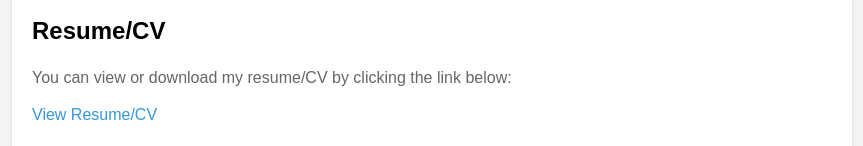
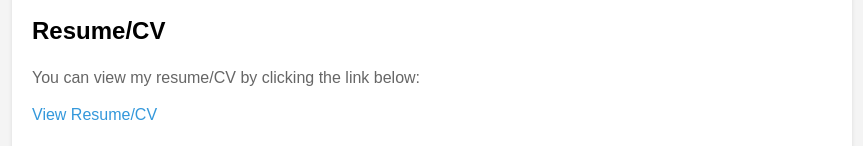
Before and after one commit to isingh268/isingh268.github.io, a plain HTML site: page index.html in a window 1280 px wide. Shown: the part 349-495 px from the top of the page, without its empty margins (208-1071 px from the left). Drawn offline with Linux system fonts and the light colour scheme.

Commit message:
Update index.html

```diff
--- a/index.html
+++ b/index.html
@@ -74,7 +74,7 @@
 
         <section class="resume section">
             <h2>Resume/CV</h2>
-            <p>You can view or download my resume/CV by clicking the link below:</p>
+            <p>You can view my resume/CV by clicking the link below:</p>
             <a href="https://drive.google.com/file/d/1xus7EmVsw1jmLU3EhnhdeA2CHUavd1AF/view?usp=sharing" target="_blank">View Resume/CV</a>
         </section>
 
```
